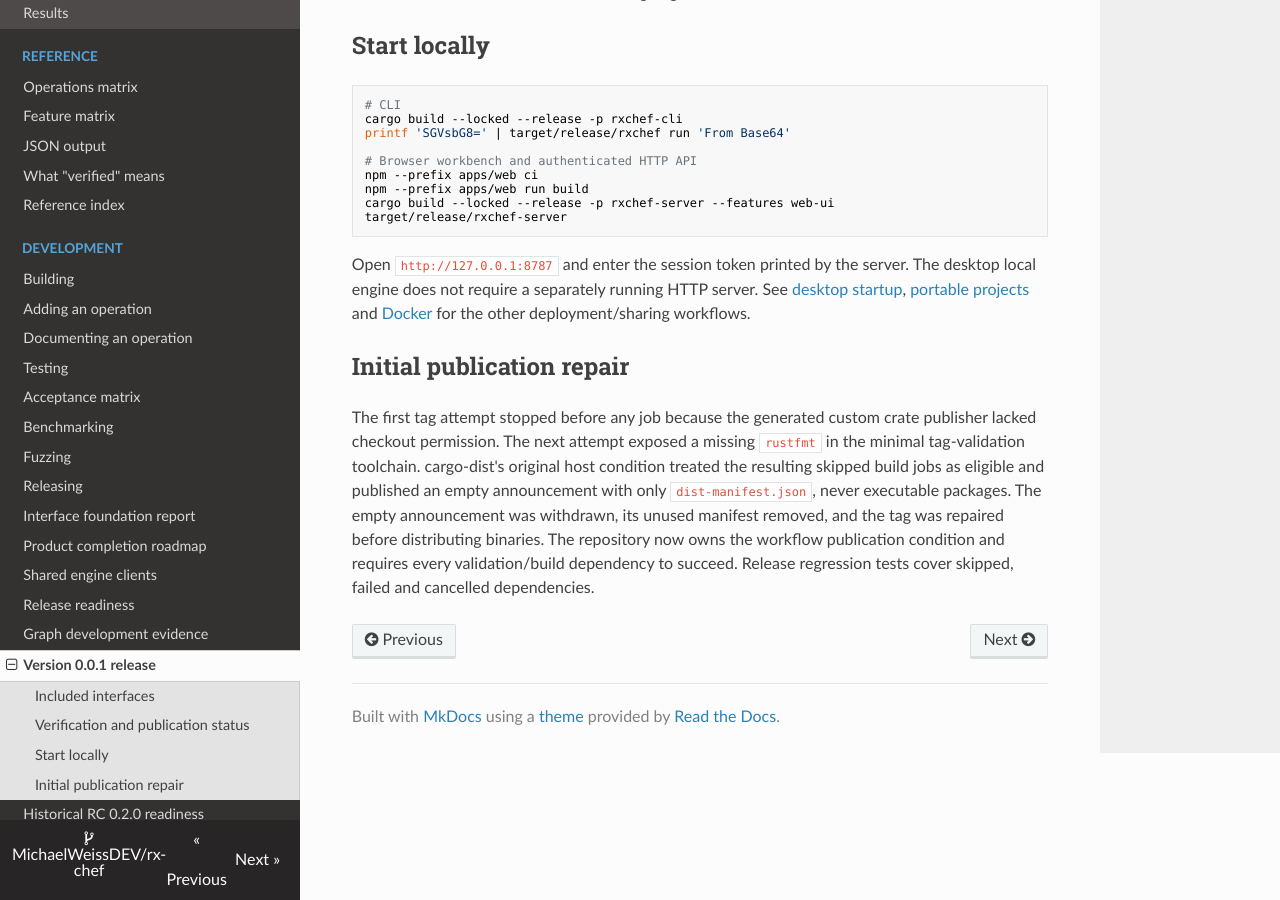
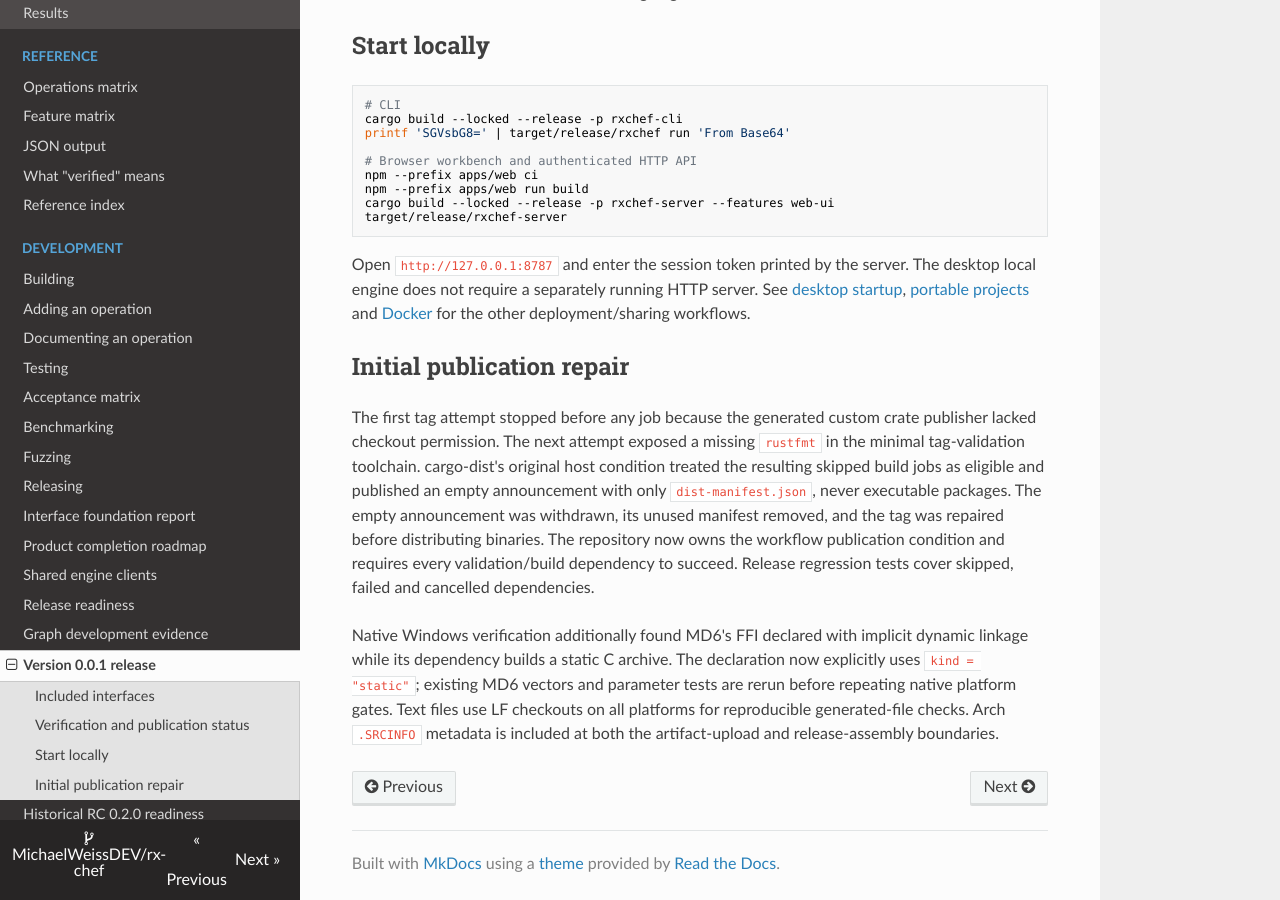
Before and after one commit to MichaelWeissDEV/rx-chef, an MkDocs documentation site: the page built from docs/development/0.0.1-release.md, in a window 1280 px wide and 900 px high, scrolled down 1038 px. Built offline with MkDocs 1.6.1, drawn with Linux system fonts in a browser that asks for light colours; nearby versions of some CDN libraries.

Commit message:
Link bundled MD6 statically on Windows and retain release metadata

```diff
--- a/docs/development/0.0.1-release.md
+++ b/docs/development/0.0.1-release.md
@@ -72,3 +72,10 @@ The empty announcement was withdrawn, its unused manifest removed, and the tag
 was repaired before distributing binaries. The repository now owns the workflow
 publication condition and requires every validation/build dependency to succeed.
 Release regression tests cover skipped, failed and cancelled dependencies.
+
+Native Windows verification additionally found MD6's FFI declared with implicit
+dynamic linkage while its dependency builds a static C archive. The declaration
+now explicitly uses `kind = "static"`; existing MD6 vectors and parameter tests
+are rerun before repeating native platform gates. Text files use LF checkouts on
+all platforms for reproducible generated-file checks. Arch `.SRCINFO` metadata is
+included at both the artifact-upload and release-assembly boundaries.
```
Also changed, not shown: verification/release-0.0.1/README.md (+4 -0 lines), 7 other files.
